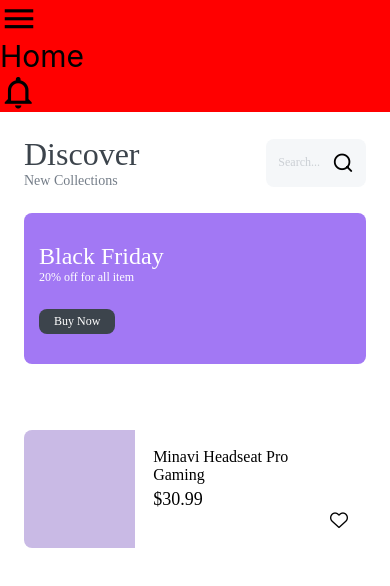
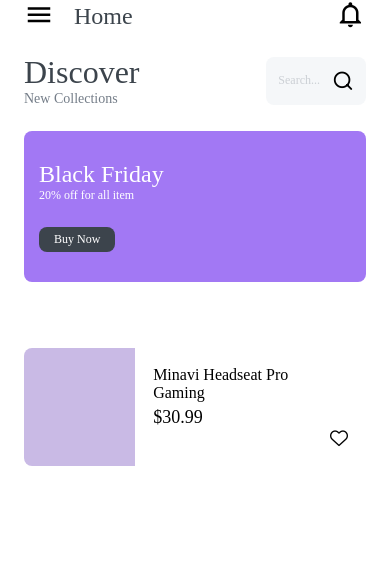
Before and after one commit to mateus-azevedo/learning-styled-components, a React Native app in the folder withReactNative/: screen / in a window 390 px wide. Shown: the top 586 px of the page. Built offline with nearby package versions, Linux system fonts and the light colour scheme.

Commit message:
ajustes no header da stack

```diff
--- a/withReactNative/src/routes/components/HeaderTest/index.tsx
+++ b/withReactNative/src/routes/components/HeaderTest/index.tsx
@@ -1,5 +1,10 @@
 import React from 'react';
-import {HeaderContainer, HeaderContent, HeaderTitle} from './styles';
+import {
+  HeaderContainer,
+  HeaderContent,
+  HeaderTitle,
+  WrapperItems,
+} from './styles';
 import MaterialCommunityIcons from 'react-native-vector-icons/MaterialCommunityIcons';
 
 const HeaderTest = (props: any) => {
@@ -8,11 +13,13 @@ const HeaderTest = (props: any) => {
   return (
     <HeaderContainer>
       <HeaderContent>
-        <MaterialCommunityIcons name="menu" size={38} />
+        <WrapperItems>
+          <MaterialCommunityIcons name="menu" size={30} />
 
-        <HeaderTitle>{props.route.name}</HeaderTitle>
+          <HeaderTitle>{props.route.name}</HeaderTitle>
+        </WrapperItems>
 
-        <MaterialCommunityIcons name="bell-outline" size={38} />
+        <MaterialCommunityIcons name="bell-outline" size={30} />
       </HeaderContent>
     </HeaderContainer>
   );
--- a/withReactNative/src/routes/components/HeaderTest/styles.ts
+++ b/withReactNative/src/routes/components/HeaderTest/styles.ts
@@ -1,11 +1,25 @@
 import styled from 'styled-components/native';
 
 export const HeaderContainer = styled.View`
-  background-color: red;
+  background-color: #fff;
+  padding: 0 24px;
 `;
 
-export const HeaderContent = styled.View``;
+export const HeaderContent = styled.View`
+  flex-direction: row;
+  justify-content: space-between;
+`;
+
+export const WrapperItems = styled.View`
+  flex-direction: row;
+  justify-content: space-between;
+  align-items: flex-end;
+`;
 
 export const HeaderTitle = styled.Text`
-  font-size: 30px;
+  font-family: 'Lora-Bold';
+  font-size: 24px;
+  color: #3c444c;
+
+  margin-left: 20px;
 `;
```
